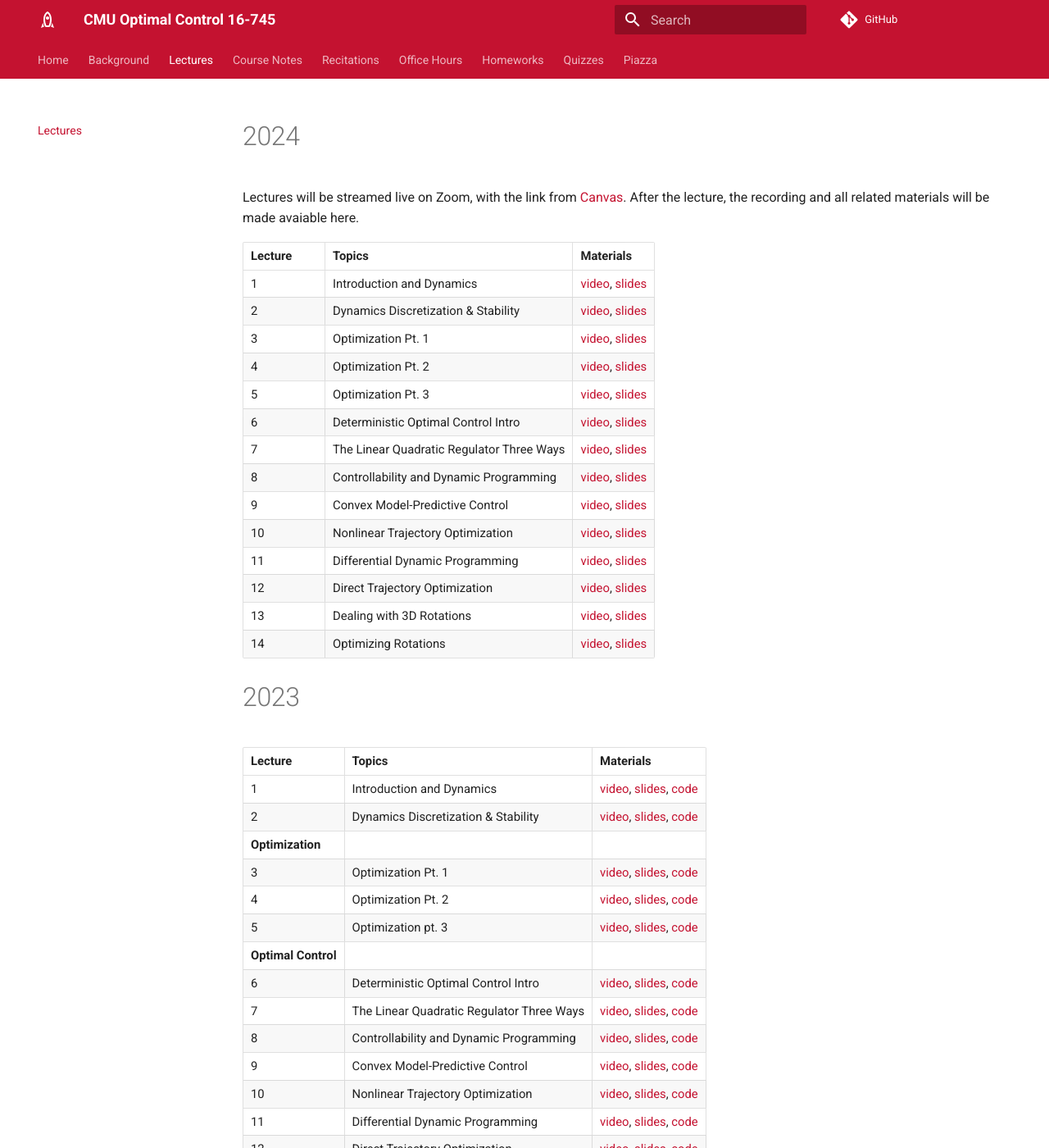
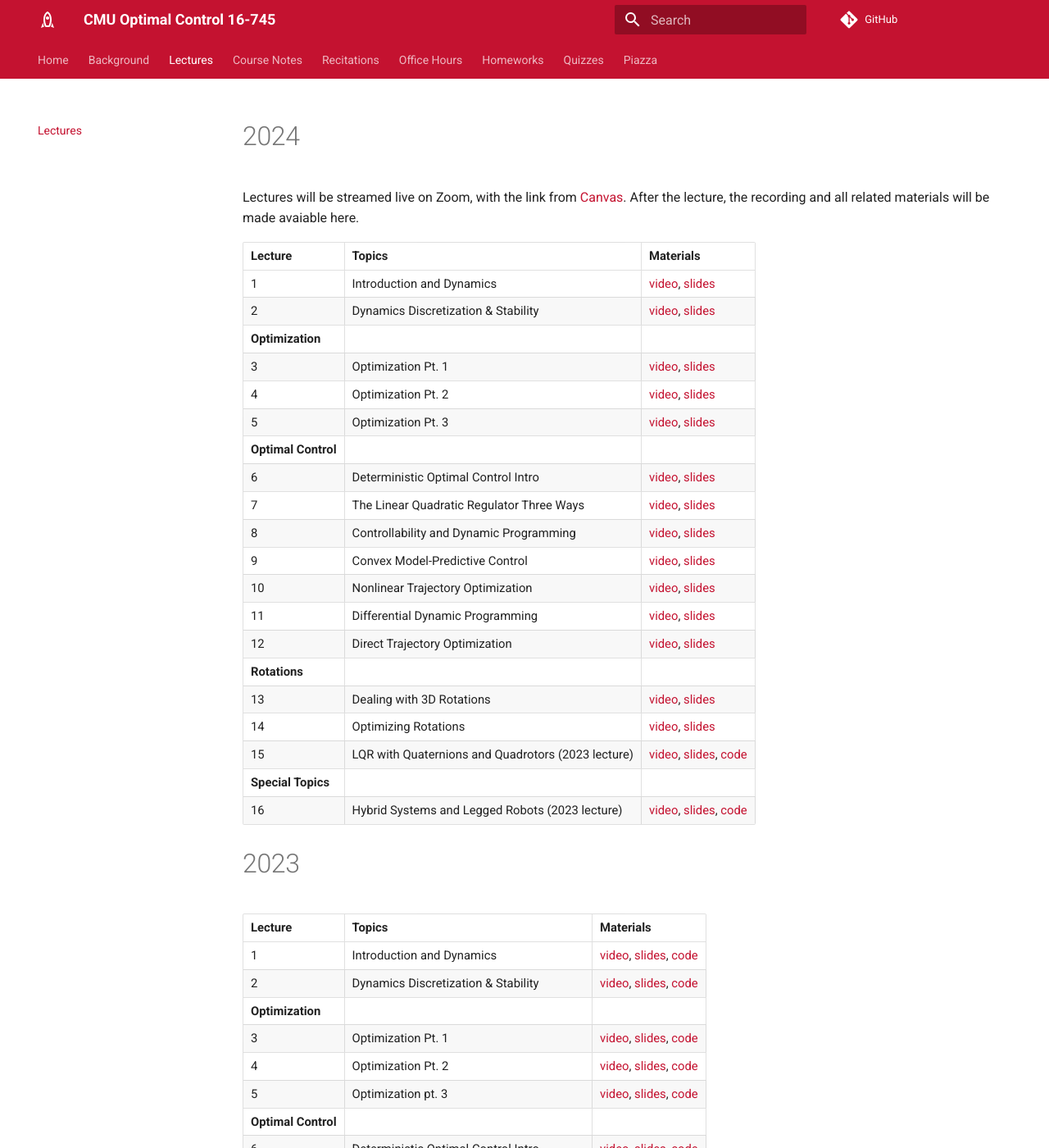
Before and after one commit to cmu-optimal-control/cmu-optimal-control.github.io, an MkDocs documentation site: the page built from docs/lectures.md, in a window 1280 px wide and 1400 px high. Shown: the whole window at 82% size. Built offline with MkDocs 1.6.1 and Material for MkDocs 9.7.7, drawn with Linux system fonts in a browser that asks for light colours.

Commit message:
add two lectures, push hw3 back

```diff
--- a/docs/lectures.md
+++ b/docs/lectures.md
@@ -6,9 +6,11 @@ Lectures will be streamed live on Zoom, with the link from [Canvas](https://canv
 | ----------- | -----------         | |
 | 1     | Introduction and Dynamics      |[video](https://www.youtube.com/watch?v=Kj88Nory8ec), [slides](https://github.com/Optimal-Control-16-745/lecture-notebooks/tree/master/Lecture%201) |
 | 2     | Dynamics Discretization & Stability      |[video](https://youtu.be/Ne6oUqjAT6o), [slides](https://github.com/Optimal-Control-16-745/lecture-notebooks/tree/master/Lecture%202) |
+|**Optimization**|
 | 3     | Optimization Pt. 1      |[video](https://www.youtube.com/watch?v=FV8r2o0ZUiM), [slides](https://github.com/Optimal-Control-16-745/lecture-notebooks/tree/master/Lecture%203) |
 | 4     | Optimization Pt. 2      |[video](https://www.youtube.com/watch?v=VPvpe75JHNQ), [slides](https://github.com/Optimal-Control-16-745/lecture-notebooks/tree/master/Lecture%204) |
 | 5     | Optimization Pt. 3      |[video](https://www.youtube.com/watch?v=-f1pu8vsnYw), [slides](https://github.com/Optimal-Control-16-745/lecture-notebooks/tree/master/Lecture%205) |
+|**Optimal Control**|
 | 6     | Deterministic Optimal Control Intro      |[video](https://www.youtube.com/watch?v=u9vNBi62HsI), [slides](https://github.com/Optimal-Control-16-745/lecture-notebooks/tree/master/Lecture%206) |
 | 7     | The Linear Quadratic Regulator Three Ways      |[video](https://www.youtube.com/watch?v=LcLCE7KiEB8), [slides](https://github.com/Optimal-Control-16-745/lecture-notebooks/tree/master/Lecture%207) |
 | 8     | Controllability and Dynamic Programming      |[video](https://www.youtube.com/watch?v=cgRaP_TYZow), [slides](https://github.com/Optimal-Control-16-745/lecture-notebooks/tree/master/Lecture%208) |
@@ -16,8 +18,12 @@ Lectures will be streamed live on Zoom, with the link from [Canvas](https://canv
 | 10    | Nonlinear Trajectory Optimization | [video](https://www.youtube.com/watch?v=t0vaNTZIC20), [slides](https://github.com/Optimal-Control-16-745/lecture-notebooks/tree/master/Lecture%2010) |
 | 11    | Differential Dynamic Programming | [video](https://www.youtube.com/watch?v=qusvkcoHyz0), [slides](https://github.com/Optimal-Control-16-745/lecture-notebooks/tree/master/Lecture%2011) |
 | 12    | Direct Trajectory Optimization| [video](https://youtu.be/8VAiAxa6-sM?si=OwQXgYkxcPXdHRyC), [slides](https://github.com/Optimal-Control-16-745/lecture-notebooks/tree/master/Lecture%2012) |
+|**Rotations**|
 | 13    | Dealing with 3D Rotations | [video](https://youtu.be/0ONcoIqfT5E?si=Q1at3Kxm8rOrmg2i), [slides](https://github.com/Optimal-Control-16-745/lecture-notebooks/tree/master/Lecture%2013) |
 | 14    | Optimizing Rotations | [video](https://www.youtube.com/watch?v=8InVEfutyrQ), [slides](https://github.com/Optimal-Control-16-745/lecture-notebooks/tree/master/Lecture%2014) |
+| 15     | LQR with Quaternions and Quadrotors (2023 lecture)  |[video](https://youtu.be/AxmE2uTPglg?si=3yci5Z8Dkhttcmsj), [slides](https://github.com/Optimal-Control-16-745/lecture-notebooks-2023/blob/main/Lecture%2015/Lecture%2015.pdf), [code](https://github.com/Optimal-Control-16-745/lecture-notebooks-2023/tree/main/Lecture%2015) |
+|**Special Topics**|
+| 16     | Hybrid Systems and Legged Robots (2023 lecture)    |[video](https://youtu.be/3k2HXavhaY0?si=5VEvY7aWaGthtOvB), [slides](https://github.com/Optimal-Control-16-745/lecture-notebooks-2023/blob/main/Lecture%2016/Lecture%2016.pdf), [code](https://github.com/Optimal-Control-16-745/lecture-notebooks-2023/tree/main/Lecture%2016) |
 
 
 # 2023
```
Also changed, not shown: docs/homeworks.md (+1 -1 lines).
